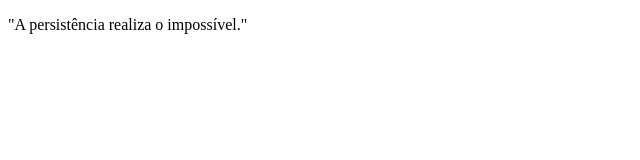
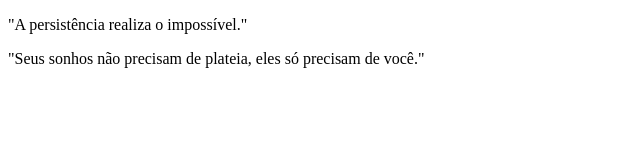
Before and after one commit to LucasCnb/projeto01, a plain HTML site: page index.html in a window 1280 px wide. Shown: the whole page, without its empty margins (0-640 px from the left). Drawn offline with Linux system fonts and the light colour scheme.

Commit message:
frase motivacional 2

```diff
--- a/index.html
+++ b/index.html
@@ -7,5 +7,6 @@
 </head>
 <body>
     <p>"A persistência realiza o impossível."</p>
+    <p>"Seus sonhos não precisam de plateia, eles só precisam de você."</p>
 </body>
 </html>
```
